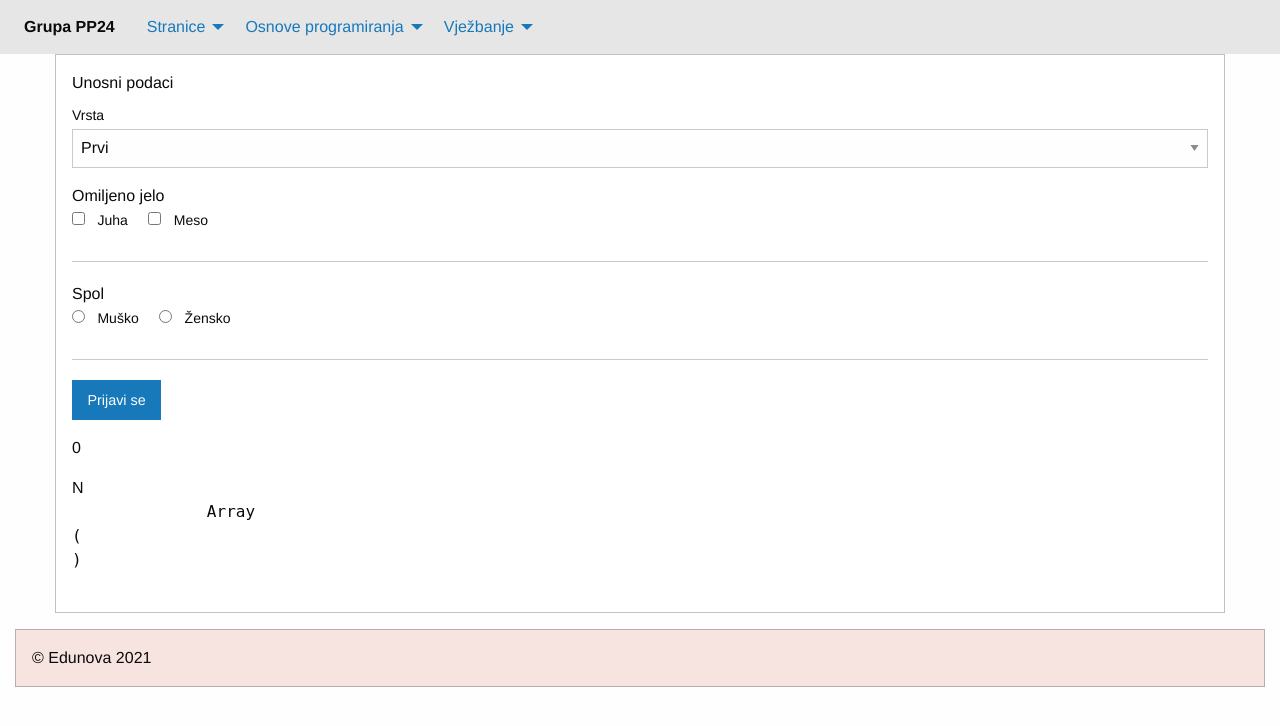
After one commit to marija-mikic/VJEZBE, a PHP site: page /radsformamapost.php in a window 1280 px wide. The commit adds this page. Shown: the top 726 px of the page. Run offline with PHP 8.4, Linux system fonts and the light colour scheme.

Commit message:
predavanje 12.01.

```diff
--- a/edunova/izbornik.php
+++ b/edunova/izbornik.php
@@ -14,6 +14,8 @@
             <li><a href="grid.php">Primjer korištenja grida</a></li>
             <li><a href="getparametar.php?tekst=Edunova&boja=azure">Rad s GET parametrima</a></li>
             <li><a href="getparametar.php?tekst=Osijek&boja=gray">Rad s GET parametrima #2</a></li>
+            <li><a href="radsformamaget.php">Rad s formama GET</a></li>
+            <li><a href="radsformamapost.php">Rad s formama POST</a></li>
           </ul>
         </li>
         <li>
@@ -29,6 +31,7 @@
             <li><a target="_blank" href="nizovi.php">Nizovi (polja) - Arrays</a></li>
             <li><a target="_blank" href="whilepetlja.php">While petlja</a></li>
             <li><a target="_blank" href="program2.php">2. program</a></li>
+            <li><a target="_blank" href="predefiniranevrijednosti.php">Predefinirane vrijednosti</a></li>
           </ul>
         </li>
         <li>
--- /dev/null
+++ b/edunova/radsformamapost.php
@@ -0,0 +1,67 @@
+<?php
+
+$vrsta = isset($_POST['vrsta']) ? $_POST['vrsta'] : '0';
+$jelo = isset($_POST['jelo']) ? $_POST['jelo'] : [];
+$spol = isset($_POST['spol']) ? $_POST['spol'] : 'N';
+
+?>
+<!doctype html>
+<html class="no-js" lang="en" dir="ltr">
+  <head>
+    <?php include_once 'zaglavlje.php'; ?>
+  </head>
+<body>
+  <?php include_once 'izbornik.php'; ?>
+    <div class="grid-container">
+      <div class="grid-x grid-padding-x" id="<?php echo 'stranica'; ?>">
+        <div class="large-12 cell">
+          <div class="callout">
+            <form action="" method="post">
+              <fieldset>
+                <legend>Unosni podaci</legend>
+
+                <label for="vrsta">Vrsta</label>
+                <select name="vrsta" id="vrsta">
+                  <option value="1">Prvi</option>
+                  <option value="2">Drugi</option>
+                </select>
+
+                Omiljeno jelo <br />
+                <input type="checkbox" name="jelo[]" id="juha" value="1" />
+                <label for="juha">Juha</label>
+
+                <input type="checkbox" name="jelo[]" id="meso" value="2" />
+                <label for="meso">Meso</label>
+
+                <hr />
+
+                Spol<br />
+                <input type="radio" name="spol" id="musko" value="M" />
+                <label for="musko">Muško</label>
+
+                <input type="radio" name="spol" id="zensko" value="Z" />
+                <label for="zensko">Žensko</label>
+
+              <hr />
+                <input type="submit" class="button" value="Prijavi se">
+
+              </fieldset>
+            </form>
+            <?php echo $vrsta ?>
+            <ul>
+              <?php for($i=0;$i<count($jelo);$i++): ?>
+                <li><?php echo $jelo[$i];?></li>
+              <?php endfor; ?>
+            </ul>
+            <?php echo $spol ?>
+            <pre>
+              <?php print_r($_POST); ?>
+            </pre>
+          </div>
+        </div>
+      </div>
+    </div>
+    <?php include_once 'podnozje.php'; ?>
+    <?php include_once 'skripte.php'; ?>
+  </body>
+</html>
```
Also changed, not shown: edunova/predefiniranevrijednosti.php (added, +44 -0 lines), edunova/radsformamaget.php (added, +32 -0 lines).
